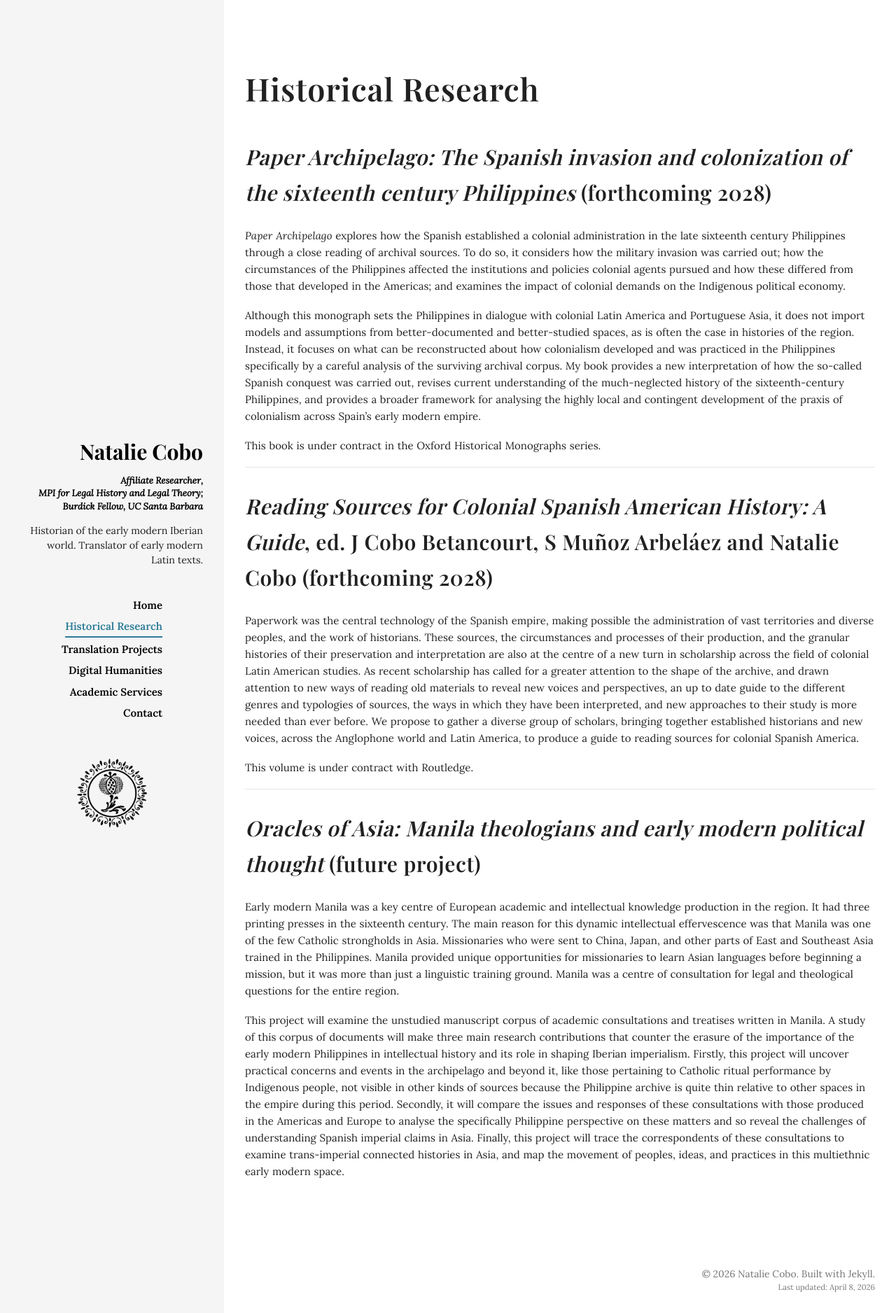
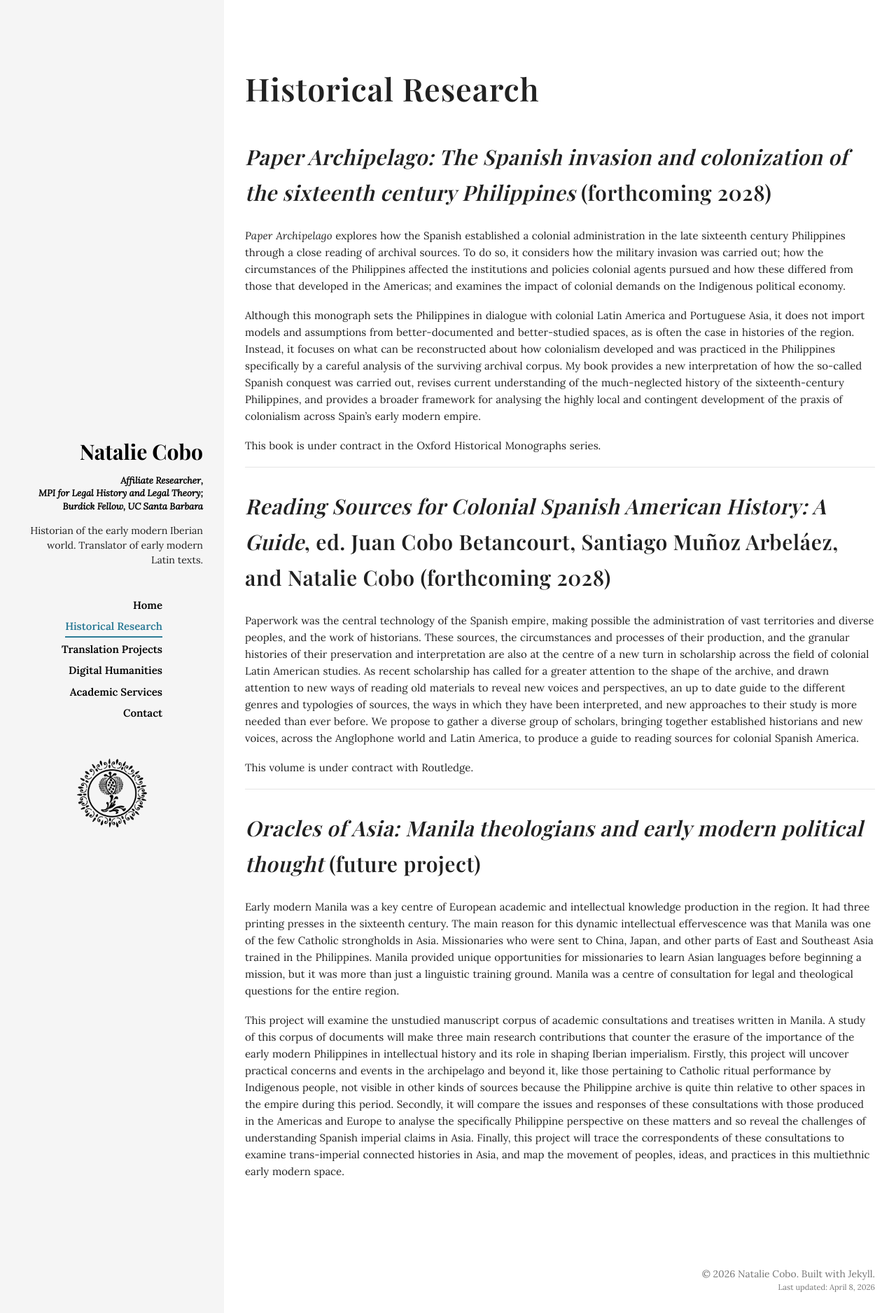
Before and after one commit to nataliecobo/nataliecobo.github.io, a Jekyll site: the page built from _pages/historical_research.md, in a window 1280 px wide. Shown: the whole page at 70% size. Built offline with Jekyll 4.4.1, drawn with Linux system fonts in a browser that asks for light colours.

Commit message:
Update historical_research.md

```diff
--- a/_pages/historical_research.md
+++ b/_pages/historical_research.md
@@ -14,7 +14,7 @@ This book is under contract in the Oxford Historical Monographs series.
 
 ---
 
-## *Reading Sources for Colonial Spanish American History: A Guide*, ed. J Cobo Betancourt, S Muñoz Arbeláez and **Natalie Cobo** (forthcoming 2028)
+## *Reading Sources for Colonial Spanish American History: A Guide*, ed. Juan Cobo Betancourt, Santiago Muñoz Arbeláez, and **Natalie Cobo** (forthcoming 2028)
 
 Paperwork was the central technology of the Spanish empire, making possible the administration of vast territories and diverse peoples, and the work of historians. These sources, the circumstances and processes of their production, and the granular histories of their preservation and interpretation are also at the centre of a new turn in scholarship across the field of colonial Latin American studies. As recent scholarship has called for a greater attention to the shape of the archive, and drawn attention to new ways of reading old materials to reveal new voices and perspectives, an up to date guide to the different genres and typologies of sources, the ways in which they have been interpreted, and new approaches to their study is more needed than ever before. We propose to gather a diverse group of scholars, bringing together established historians and new voices, across the Anglophone world and Latin America, to produce a guide to reading sources for colonial Spanish America.
 
```
